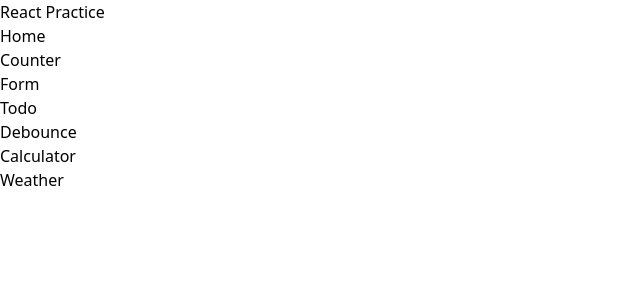
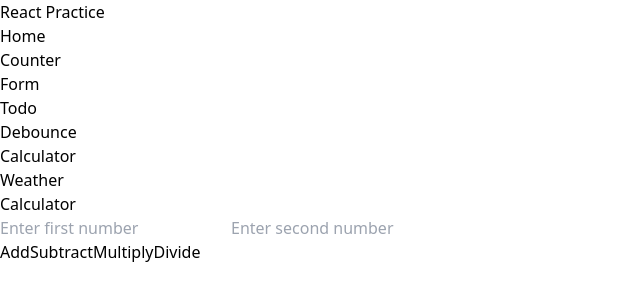
Before and after one commit to Ashu11122000/dashboard, a React (Vite) app: page /calculator in a window 1280 px wide. Shown: the top 300 px of the page, without its empty margins (0-640 px from the left). Built offline with nearby package versions, Linux system fonts and the light colour scheme.

Commit message:
Updated Calculator.jsx done

```diff
--- a/src/pages/Calculator/Calculator.jsx
+++ b/src/pages/Calculator/Calculator.jsx
@@ -0,0 +1,86 @@
+import { useState } from "react";
+import Input from "../../components/ui/Input";
+import Button from "../../components/ui/Button";
+
+const Calculator = () => {
+  const [firstNumber, setFirstNumber] = useState("");
+  const [secondNumber, setSecondNumber] = useState("");
+  const [result, setResult] = useState(null);
+
+  const add = () => {
+    setResult(Number(firstNumber) + Number(secondNumber));
+  };
+
+  const subtract = () => {
+    setResult(Number(firstNumber) - Number(secondNumber));
+  };
+
+  const multiply = () => {
+    setResult(Number(firstNumber) * Number(secondNumber));
+  };
+
+  const divide = () => {
+    if (Number(secondNumber) === 0) {
+      setResult("Cannot divide by zero");
+      return;
+    }
+
+    setResult(Number(firstNumber) / Number(secondNumber));
+  };
+
+  return (
+    <div className="min-h-screen bg-gray-100 flex justify-center px-4 py-10">
+      <div className="bg-white shadow-lg rounded-xl p-8 w-full max-w-md">
+        <h1 className="text-3xl font-bold text-center mb-8">Calculator</h1>
+
+        <div className="space-y-4">
+          <Input
+            type="number"
+            placeholder="Enter first number"
+            value={firstNumber}
+            onChange={(e) => setFirstNumber(e.target.value)}
+          />
+
+          <Input
+            type="number"
+            placeholder="Enter second number"
+            value={secondNumber}
+            onChange={(e) => setSecondNumber(e.target.value)}
+          />
+
+          <div className="grid grid-cols-2 gap-3">
+            <Button onClick={add} className="bg-blue-600 hover:bg-blue-700">
+              Add
+            </Button>
+
+            <Button
+              onClick={subtract}
+              className="bg-green-600 hover:bg-green-700"
+            >
+              Subtract
+            </Button>
+
+            <Button
+              onClick={multiply}
+              className="bg-yellow-600 hover:bg-yellow-700"
+            >
+              Multiply
+            </Button>
+
+            <Button onClick={divide} className="bg-red-600 hover:bg-red-700">
+              Divide
+            </Button>
+          </div>
+
+          {result !== null && (
+            <div className="mt-6 p-4 bg-gray-100 rounded-lg text-center">
+              <h2 className="text-xl font-semibold">Result: {result}</h2>
+            </div>
+          )}
+        </div>
+      </div>
+    </div>
+  );
+};
+
+export default Calculator;
--- a/src/routes/AppRoutes.jsx
+++ b/src/routes/AppRoutes.jsx
@@ -5,7 +5,7 @@ import Counter from "../pages/Counter/Counter";
 import Form from "../pages/Form/Form";
 import Todo from "../pages/Todo/Todo";
 import Debounce from "../pages/Debounce/Debounce";
-// import Calculator from "../pages/Calculator";
+import Calculator from "../pages/Calculator/Calculator";
 // import Weather from "../pages/Weather";
 
 const AppRoutes = () => {
@@ -16,8 +16,8 @@ const AppRoutes = () => {
             <Route path="/form" element={<Form />} />
             <Route path="/debounce" element={<Debounce />} />
             <Route path="/todo" element={<Todo />} />
-            {/* <Route path="/calculator" element={<Calculator />} />
-            <Route path="/weather" element={<Weather />} /> */}
+            <Route path="/calculator" element={<Calculator />} />
+            {/*<Route path="/weather" element={<Weather />} /> */}
         </Routes>
     );
 };
```
